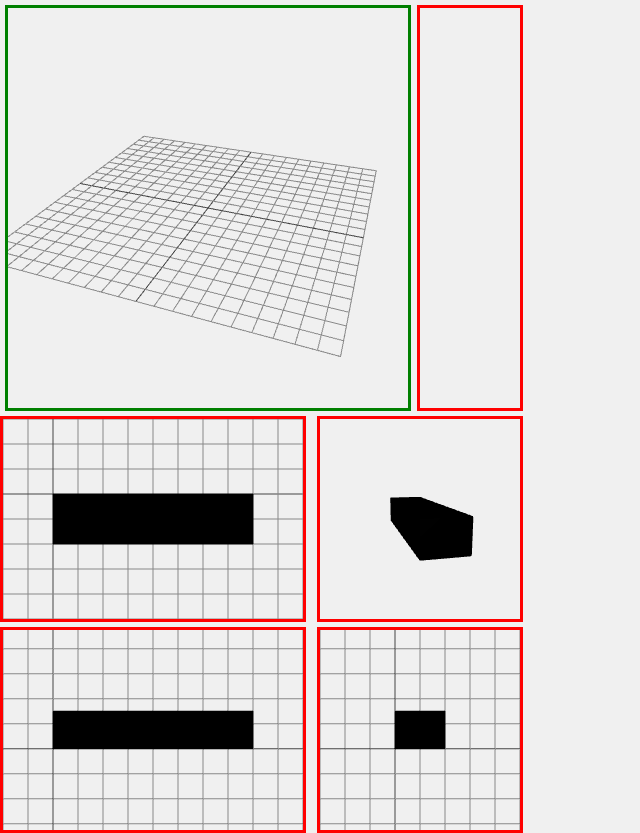
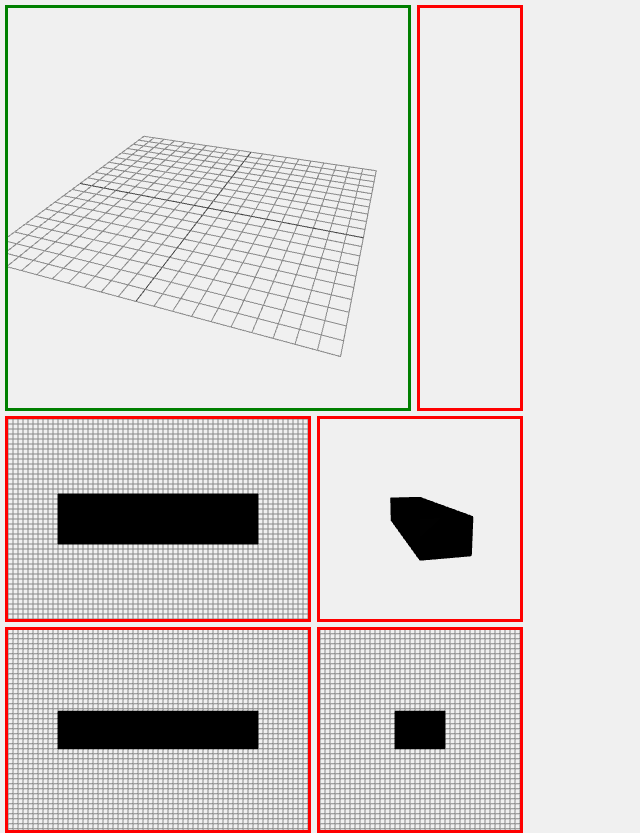
Before and after one commit to bgillock/woodwork, a website: page index.html in a window 1280 px wide. Shown: the whole page, without its empty margins (0-640 px from the left). Drawn offline with Linux system fonts and the light colour scheme.

Commit message:
Major and minor grid lines

```diff
--- a/cut.js
+++ b/cut.js
@@ -46,8 +46,8 @@ function loadCutScene(piece) {
         new THREE.Vector3(0, 0, -1000))
 
     rightView = new CutView('cutright',
-        size.x, center.z, -center.y, [0, -1, 0],
-        new THREE.Vector3(1000, 0, 0))
+        size.x, -center.z, -center.y, [0, -1, 0],
+        new THREE.Vector3(-1000, 0, 0))
 
     cutpersp = document.getElementById('cutpersp')
     aspect = cutpersp.clientWidth / cutpersp.clientHeight;
@@ -74,18 +74,19 @@ function initCutScene() {
     var cutScene = new THREE.Scene();
 
     // grid
-    var gridHelperXZ = new THREE.GridHelper(1000, 20);
-    var gridHelperYX = new THREE.GridHelper(1000, 20).rotateX(-Math.PI / 2);
-    var gridHelperZY = new THREE.GridHelper(1000, 20).rotateZ(-Math.PI / 2);
+    var gridHelperXZ = new MyGridHelper(1000, 10, 10);
+    var gridHelperYX = new MyGridHelper(1000, 10, 10).rotateX(-Math.PI / 2);
+    var gridHelperZY = new MyGridHelper(1000, 10, 10).rotateZ(-Math.PI / 2);
 
     gridXZScene = new THREE.Scene();
-    gridXZScene.add(gridHelperXZ);
+    gridXZScene.add(MyGridHelper(1000, 10, 10));
 
     gridYXScene = new THREE.Scene();
-    gridYXScene.add(gridHelperYX);
+    gridYXScene.add(MyGridHelper(1000, 10, 10).rotateX(-Math.PI / 2));
 
     gridZYScene = new THREE.Scene();
-    gridZYScene.add(gridHelperZY);
+    gridZYScene.add(MyGridHelper(1000, 10, 10).rotateZ(-Math.PI / 2));
+
 
     // Lights
     var ambientLight = new THREE.AmbientLight(0x606060);
--- a/face.js
+++ b/face.js
@@ -27,7 +27,7 @@ class Face {
 
         // wireframe
         var geo = new THREE.EdgesGeometry( this.mesh.geometry ); // or WireframeGeometry
-        var mat = new THREE.LineBasicMaterial( { color: 0x000000, linewidth: 3 } );
+        var mat = new THREE.LineBasicMaterial( { color: 0x000000, linewidth: 5 } );
         var wireframe = new THREE.LineSegments( geo, mat );
         this.mesh.add( wireframe );
 
--- a/grid.js
+++ b/grid.js
@@ -1,39 +1,64 @@
-function MyGridHelper( size, divisions, color1, color2 ) {
+function MyGridHelper(size, majorDivisions, minorDivisions, color1, color2, color3 ) {
 
 	size = size || 10;
-	divisions = divisions || 10;
-	color1 = new THREE.Color( color1 !== undefined ? color1 : 0x444444 );
+	majorDivisions = majorDivisions || 10;
+    minorDivisions = minorDivisions || 10;
+
+	color1 = new THREE.Color( color1 !== undefined ? color1 : 0x000000 );
 	color2 = new THREE.Color( color2 !== undefined ? color2 : 0x888888 );
+    color3 = new THREE.Color( color3 !== undefined ? color3 : 0x888888 );
 
-	var center = divisions / 2;
-	var step = size / divisions;
+	var center = majorDivisions / 2;
+    var majorStep = size / majorDivisions
+    var minorStep = size / (minorDivisions * majorDivisions)
 	var halfSize = size / 2;
 
-	var vertices = [], colors = [];
+	var majorVertices = [], majorColors = [];
+    var Mj = 0;
+    var minorVertices = [], minorColors = [];
+    var mj = 0;
+	for ( var i = 0, k = - halfSize; i <= majorDivisions * minorDivisions; i ++, k += minorStep ) {
+		var color = color3
+        if (k == center) {
 
-	for ( var i = 0, j = 0, k = - halfSize; i <= divisions; i ++, k += step ) {
-
-		vertices.push( - halfSize, 0, k, halfSize, 0, k );
-		vertices.push( k, 0, - halfSize, k, 0, halfSize );
-
-		var color = i === center ? color1 : color2;
-
-		color.toArray( colors, j ); j += 3;
-		color.toArray( colors, j ); j += 3;
-		color.toArray( colors, j ); j += 3;
-		color.toArray( colors, j ); j += 3;
-
+        } else if (k % majorStep == 0) {
+            color = color2
+            majorVertices.push( - halfSize, 0, k, halfSize, 0, k );
+		    majorVertices.push( k, 0, - halfSize, k, 0, halfSize );
+            color.toArray( majorColors, Mj ); Mj += 3;
+		    color.toArray( majorColors, Mj ); Mj += 3;
+		    color.toArray( majorColors, Mj ); Mj += 3;
+		    color.toArray( majorColors, Mj ); Mj += 3;
+        }
+        else {
+            color = color3
+            minorVertices.push( - halfSize, 0, k, halfSize, 0, k );
+		    minorVertices.push( k, 0, - halfSize, k, 0, halfSize );
+            color.toArray( minorColors, mj ); mj += 3;
+		    color.toArray( minorColors, mj ); mj += 3;
+		    color.toArray( minorColors, mj ); mj += 3;
+		    color.toArray( minorColors, mj ); mj += 3;
+        }
 	}
 
-	var geometry = new THREE.BufferGeometry();
-	geometry.addAttribute( 'position', new THREE.Float32BufferAttribute( vertices, 3 ) );
-	geometry.addAttribute( 'color', new THREE.Float32BufferAttribute( colors, 3 ) );
+	var majorGeometry = new THREE.BufferGeometry();
+	majorGeometry.addAttribute( 'position', new THREE.Float32BufferAttribute( majorVertices, 3 ) );
+	majorGeometry.addAttribute( 'color', new THREE.Float32BufferAttribute( majorColors, 3 ) );
 
-	var material = new THREE.LineBasicMaterial( { vertexColors: THREE.VertexColors } );
+	var majorMaterial = new THREE.LineBasicMaterial( { vertexColors: THREE.VertexColors, linewidth: 5 } );
+	var majorLines = new THREE.LineSegments(majorGeometry, majorMaterial );
 
-	THREE.LineSegments.call( this, geometry, material );
+    var group = new THREE.Group()
 
+    group.add(majorLines)
+
+	var minorGeometry = new THREE.BufferGeometry();
+	minorGeometry.addAttribute( 'position', new THREE.Float32BufferAttribute( minorVertices, 3 ) );
+	minorGeometry.addAttribute( 'color', new THREE.Float32BufferAttribute( minorColors, 3 ) );
+
+	var minorMaterial = new THREE.LineBasicMaterial( { vertexColors: THREE.VertexColors, linedwidth: 4 } );
+	var minorLines = new THREE.LineSegments(minorGeometry, minorMaterial );
+
+    group.add(minorLines)
+    return group
 }
-
-MyGridHelper.prototype = Object.create( THREE.LineSegments.prototype );
-MyGridHelper.prototype.constructor = MyGridHelper;
--- a/index.html
+++ b/index.html
@@ -47,6 +47,7 @@
         height: 200px;
         border: 3px solid red;
         float: left;
+        margin-left: 5px;
         margin-top: 5px;
     }
 
@@ -63,6 +64,7 @@
         height: 200px;
         border: 3px solid red;
         float: left;
+        margin-left: 5px;
         margin-top: 5px;
     }
 
```
